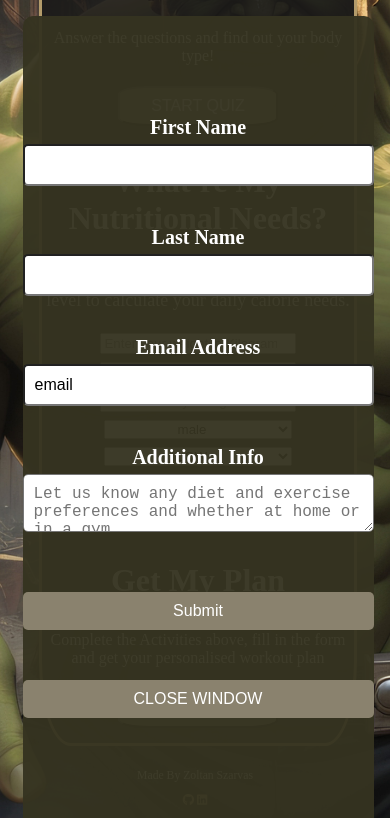
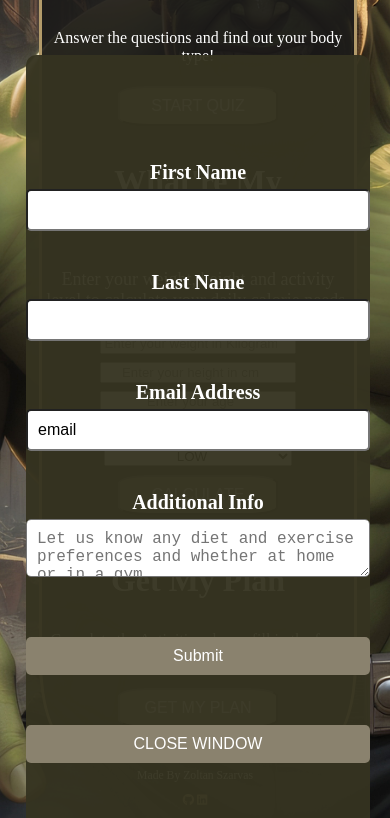
Before and after one commit to ZoltanSzarvas0209/mp2_hulkanasium, a plain HTML site: page index.html in a window 390 px wide. Both pictures are taken after a click on the button "GET MY PLAN". Shown: the part 275-1093 px from the top of the page. Drawn offline with nearby package versions, Linux system fonts and the light colour scheme.

Commit message:
adjust css on form to improve responsiveness

```diff
--- a/assets/css/style.css
+++ b/assets/css/style.css
@@ -189,19 +189,22 @@ h2 {
 
 .form-container {
   position: fixed;
-  height: 90vh;
-  width: 90vw;
+  height: 90%;
+  width: 90%;
+  max-width: 1024px;
   top: 5%;
+  margin: 5%;
 }
 
 #form {
   display: flex;
   flex-direction: column;
-  width: 90vw;
-  height: 90vh;
+  width: 90%;
+  height: 90%;
   background-color: rgb(54,52,33, 0.96);
   border-radius: 10px;
   padding-top: 20%;
+  margin: 5%;
 }
 
 #form label {
@@ -313,4 +316,9 @@ footer {
     font-size: 18px;
     padding: 16px;
   }
+
+  .form-container {
+    height: 95%;
+    width: 98%;
+  }
 }
```
